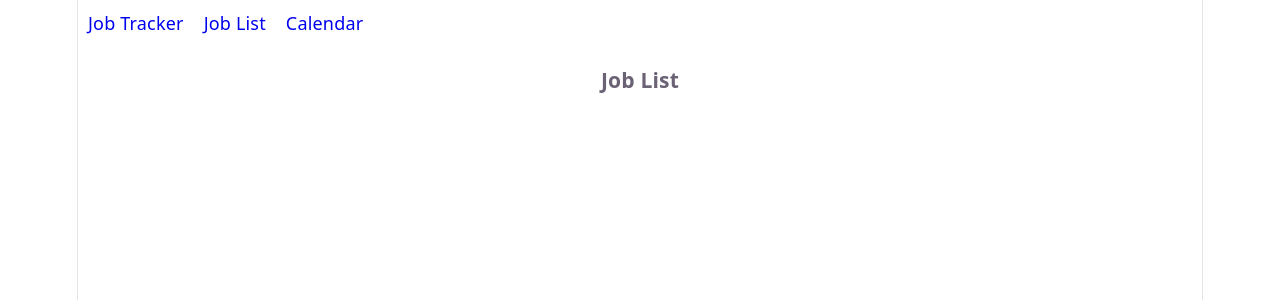
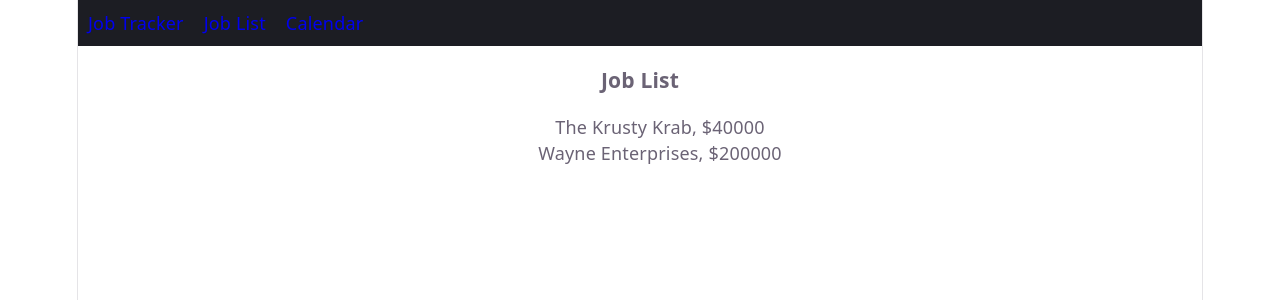
Before and after one commit to mnewman43/jobTracker, a React (Vite) app in the folder job-tracker/: page /joblist in a window 1280 px wide. Shown: the top 300 px of the page. Built offline with nearby package versions, Linux system fonts and the light colour scheme.

Commit message:
Added a rendering for a list to go into the JobList page

```diff
--- a/job-tracker/src/App.css
+++ b/job-tracker/src/App.css
@@ -182,10 +182,13 @@
     border-right-color: var(--border);
   }
 }
+ul  {
+  list-style-type: none;
+}
 
 .navbar ul {
   list-style-type: none;
-  background-color: hsl(0,0,25);
+  background-color: #1c1d23;
   padding: 0px;
   margin: 0px;
   overflow: hidden;
--- a/job-tracker/src/JobList.jsx
+++ b/job-tracker/src/JobList.jsx
@@ -3,11 +3,13 @@
 import viteLogo from './assets/vite.svg'
 import heroImg from './assets/hero.png'
 import './App.css'
+import List from './list.jsx'
 
 function JobList() {
     return(
         <div>
             <h3>Job List</h3>
+            <List/>
         </div>
     )
 }
--- a/job-tracker/src/index.css
+++ b/job-tracker/src/index.css
@@ -32,9 +32,9 @@
 
 @media (prefers-color-scheme: dark) {
   :root {
-    --text: #9ca3af;
+    --text: #f3f4f6;
     --text-h: #f3f4f6;
-    --bg: #16171d;
+    --bg: #242634;
     --border: #2e303a;
     --code-bg: #1f2028;
     --accent: #c084fc;
--- /dev/null
+++ b/job-tracker/src/list.jsx
@@ -0,0 +1,17 @@
+import { useState } from 'react'
+import reactLogo from './assets/react.svg'
+import viteLogo from './assets/vite.svg'
+import heroImg from './assets/hero.png'
+import './App.css'
+
+function List() {
+    const jobs = [
+        {company: "The Krusty Krab", salary: 40000},
+        {company: "Wayne Enterprises", salary: 200000}
+    ];
+    const listJobs = jobs.map(jobs => <li key={jobs.company}>
+        {jobs.company}, ${jobs.salary}</li>);
+    return(<ul>{listJobs}</ul>)
+}
+
+export default List;
```
